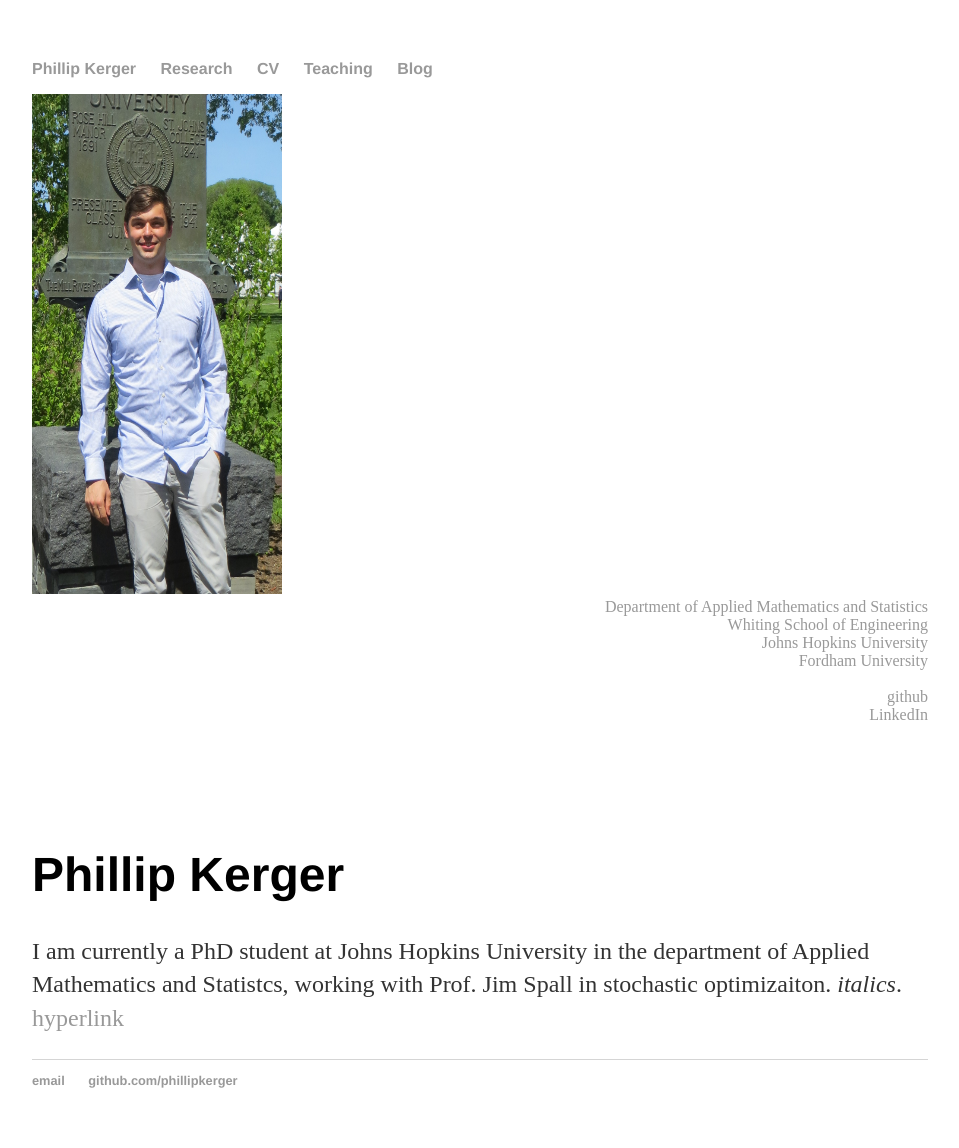
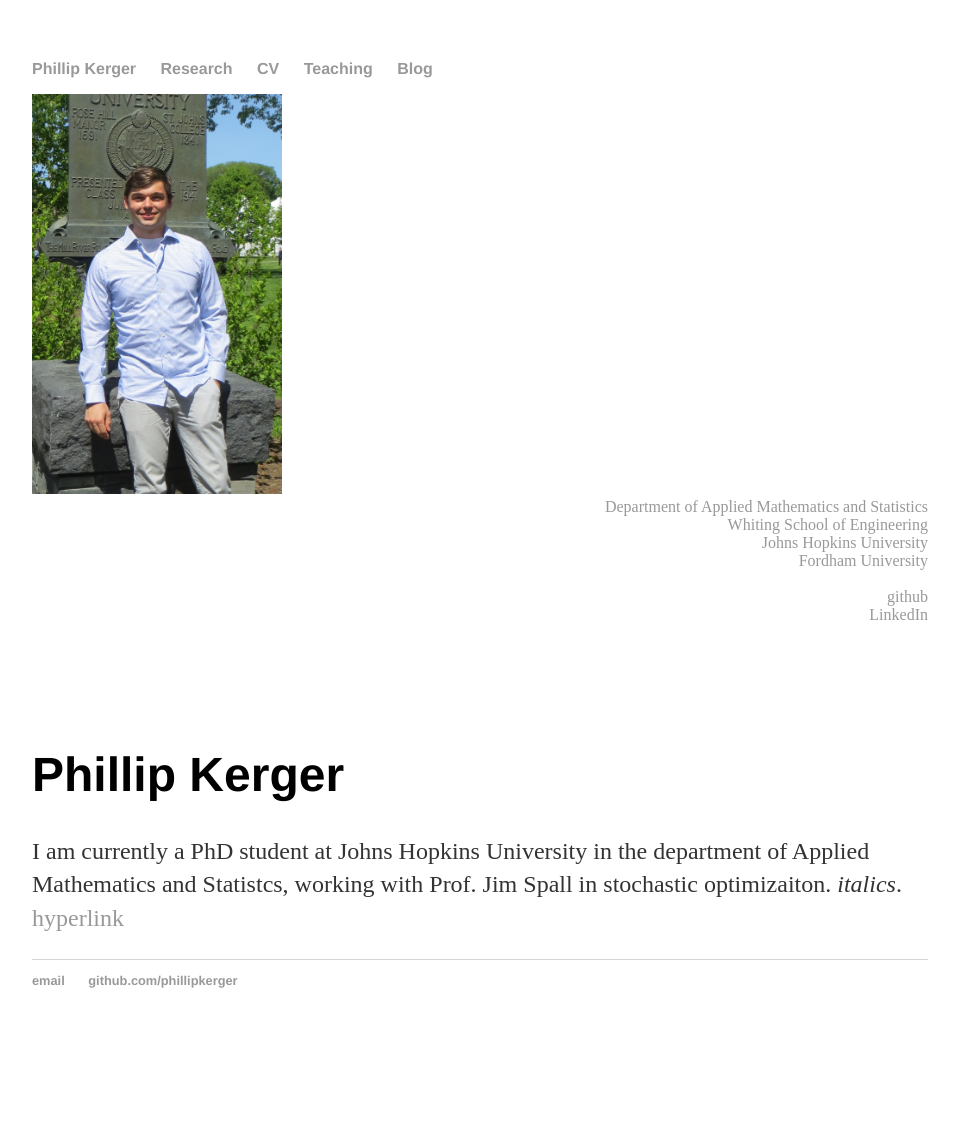
Before and after one commit to PhillipKerger/phillipkerger.github.io, a Jekyll site: the page built from index.html, in a window 1280 px wide. Shown: the whole page, without its empty margins (160-1119 px from the left). Built offline with Jekyll 4.4.1, drawn with Linux system fonts in a browser that asks for light colours; after the commit the page ends 1048 px from its top, so only the background shows below that.

Commit message:
Update index.html

```diff
--- a/index.html
+++ b/index.html
@@ -7,7 +7,7 @@ title: Phillip Kerger
   <div class="span12">
     <div class="container">
 	<div class="span3">
-		<div style="text-align:left"><img src="websitephoto.jpg" style="width:250px;height:500px;">
+		<div style="text-align:left"><img src="websitephoto.jpg" style="width:250px;height:400px;">
 		</div>
 	</div>
 	<div class="span4">
```
